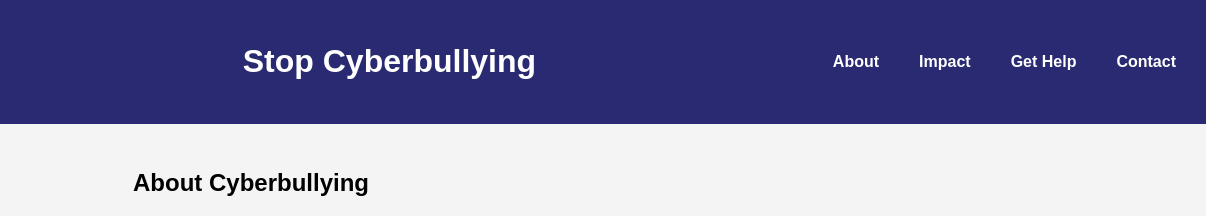
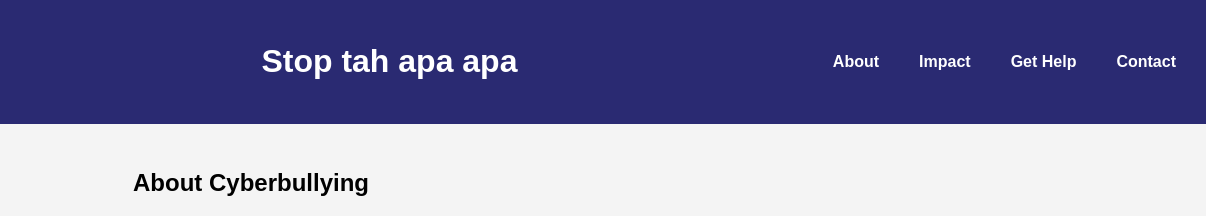
Before and after one commit to Kuyaa06/cyberbullying-awareness, a plain HTML site: page index.html in a window 1280 px wide. Shown: the top 216 px of the page, 74-1280 px from the left. Drawn offline with Linux system fonts and the light colour scheme.

Commit message:
updated home pages

```diff
--- a/index.html
+++ b/index.html
@@ -3,7 +3,7 @@
 <head>
   <meta charset="UTF-8">
   <meta name="viewport" content="width=device-width, initial-scale=1.0">
-  <title>Stop Cyberbullying Testing Jer Gais</title>
+  <title>Stop Cyberbullying</title>
   <link rel="stylesheet" href="styles.css">
   <script defer src="script.js"></script>
 </head>
@@ -11,7 +11,7 @@
   <header>
     <div class="header-container">
       <img src="images/logo.png" alt="Logo" class="logo">
-      <h1>Stop Cyberbullying</h1>
+      <h1>Stop tah apa apa</h1>
       <nav>
         <ul>
           <li><a href="#about">About</a></li>
```
